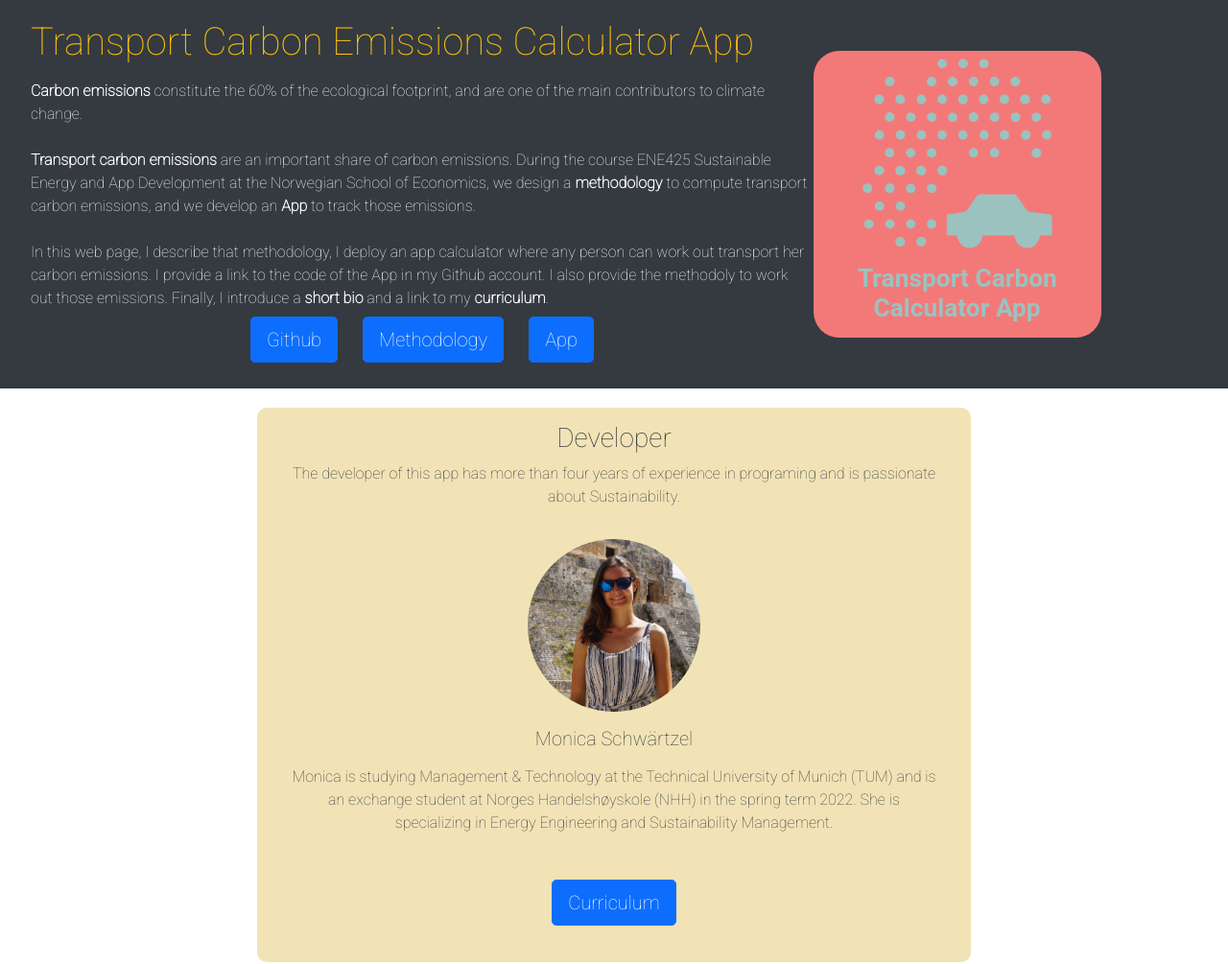
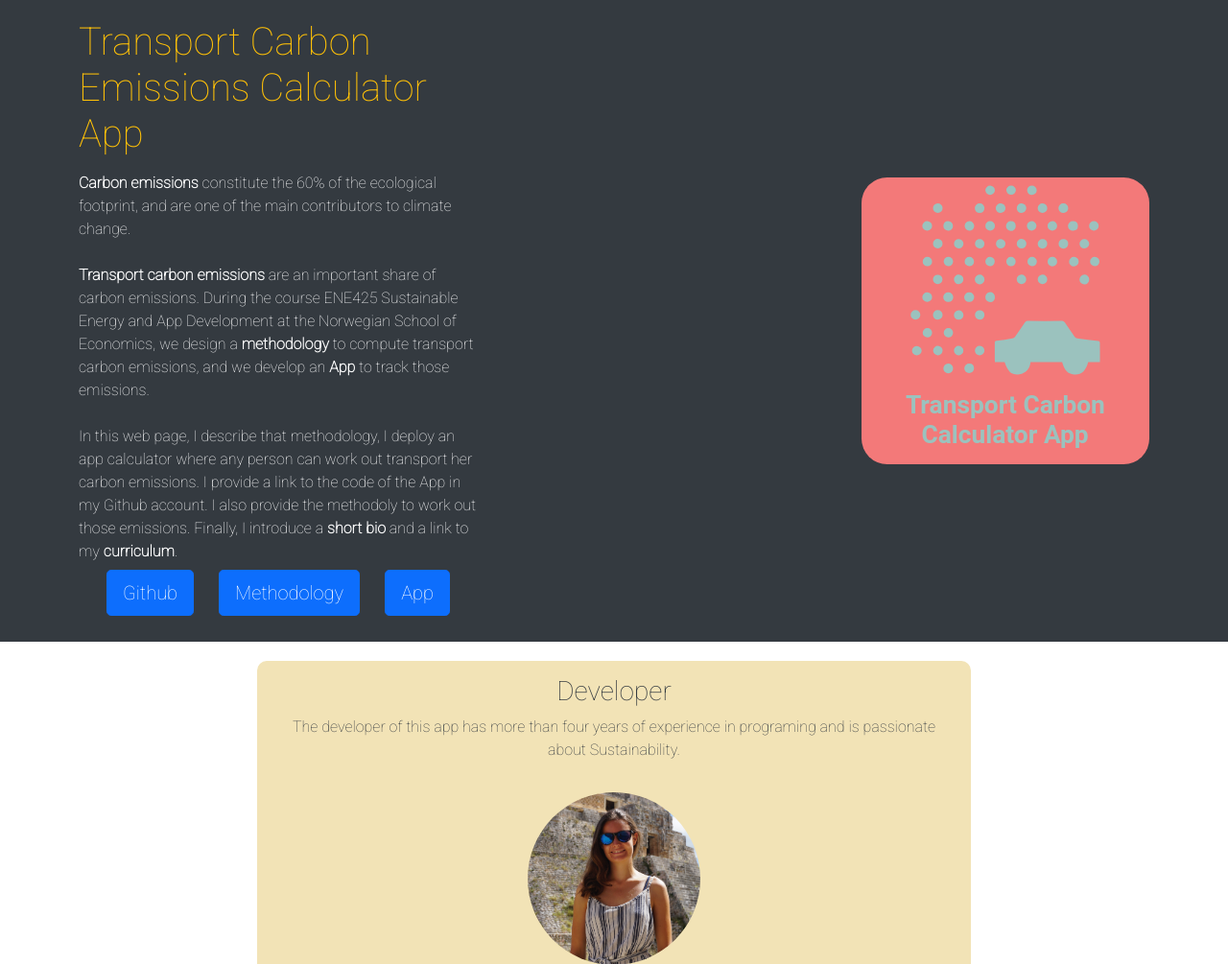
Before and after one commit to monimomo/ENE425-2022-app-moni, a Flask app: page / in a window 1280 px wide. Shown: the part 60-1065 px from the top of the page at 96% size. Run offline with Flask 2, Linux system fonts and the light colour scheme; some libraries are stand-ins or nearby versions.

Commit message:
Update layout.html

```diff
--- a/templates/layout.html
+++ b/templates/layout.html
@@ -32,13 +32,13 @@
 
             .header_carbon img {
                 max-width: 300px;
+                margin-left: 400px;
             }
 
             .header_carbon .container {
                 display: flex;
                 align-items: center;
                 justify-content: space-between;
-                margin-right: 600px;
             }
 
             /*Container buttons section header*/
```
